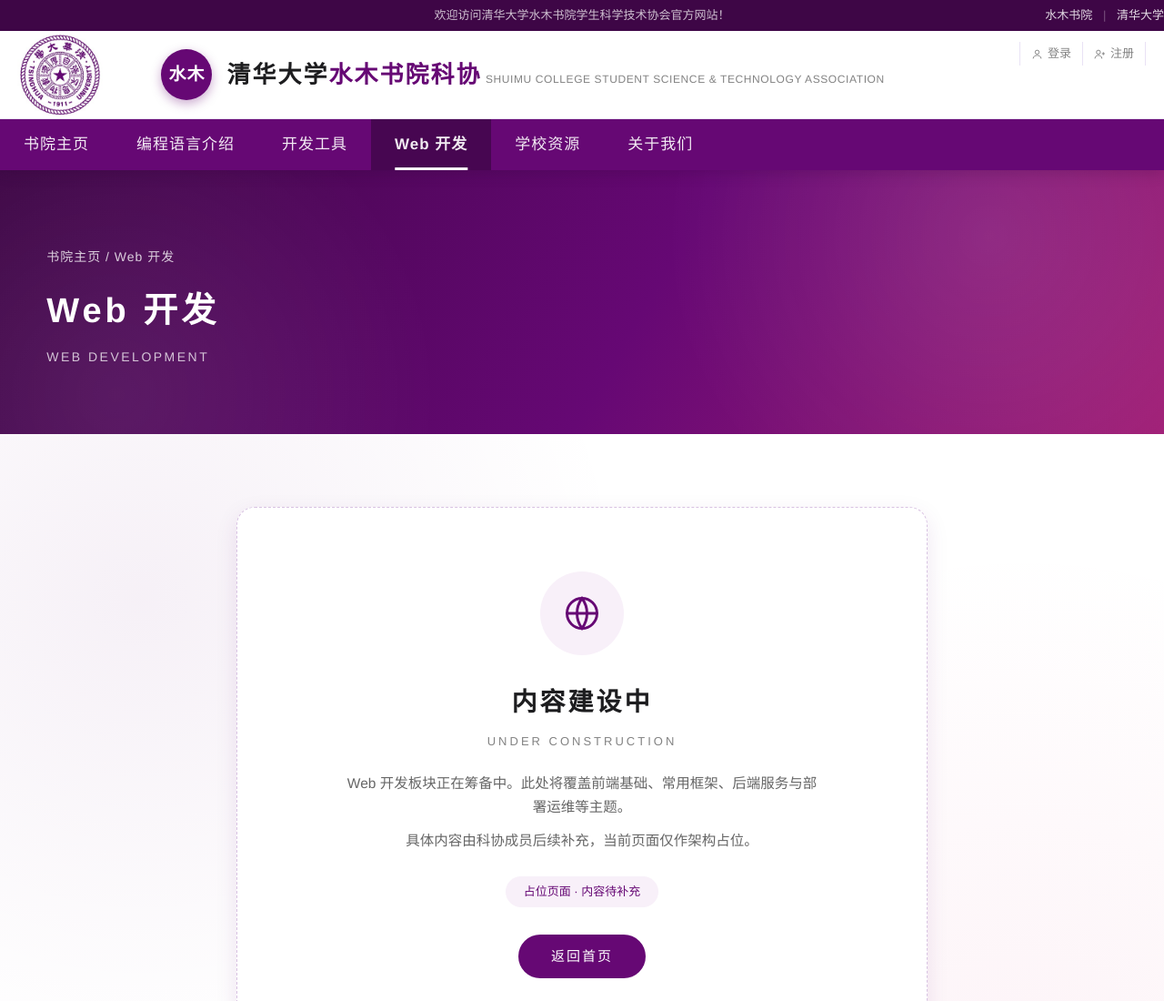
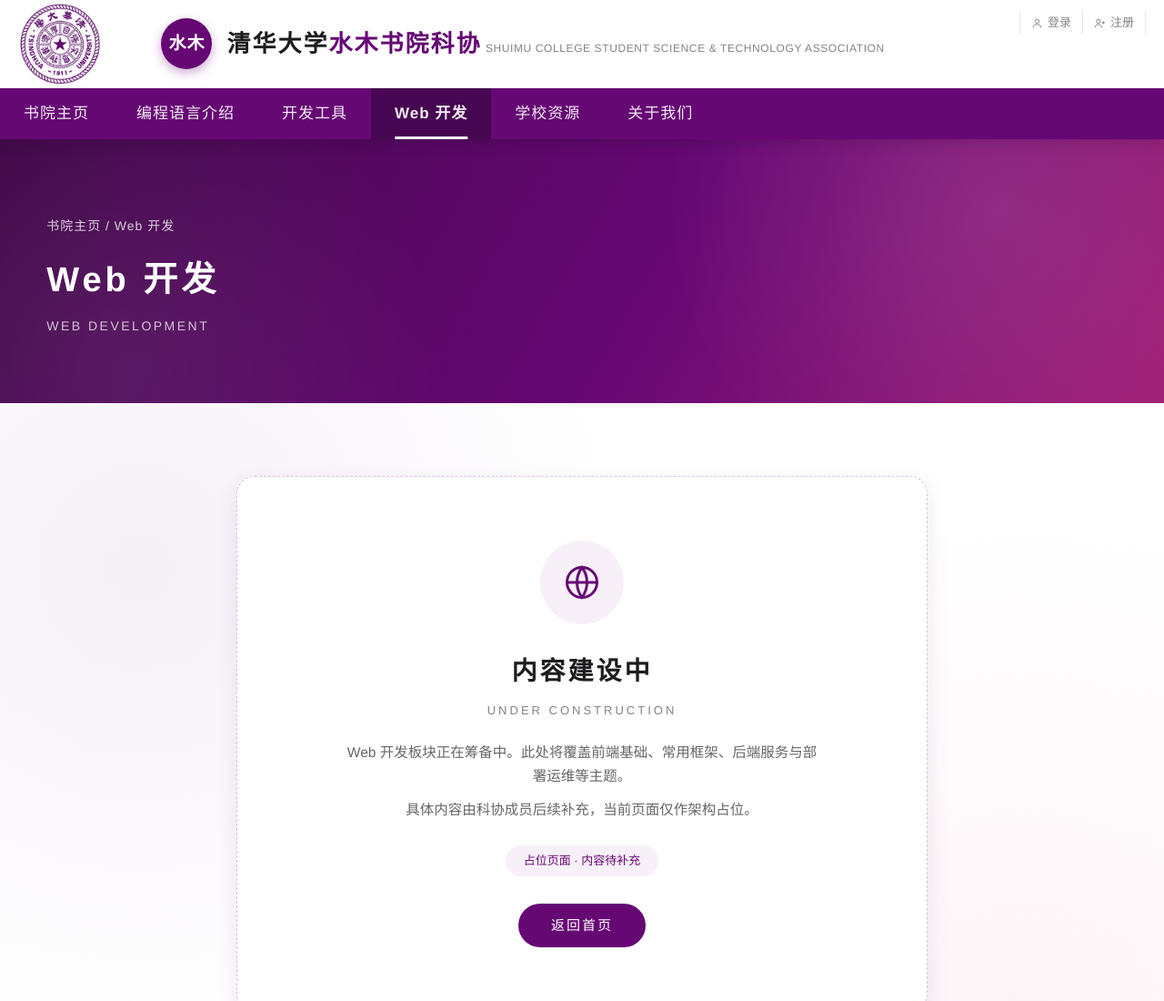
Before and after one commit to ZMJJKK123-hub/shuimu-college-web, a website with bundled scripts: page site/web/index.html in a window 1280 px wide. Shown: the top 1100 px of the page at 91% size. Built offline with nearby package versions, Linux system fonts and the light colour scheme.

Commit message:
新增顶部欢迎条一次性收起服务：滚出视口后永久隐藏（全站 6 内容页）
用户拍板（两点均经确认）：① 全站 6 个内容页行为一致（非仅首页）——按
"谁使用谁挂载"原则，JS 放公共区 services/ 并全站挂载；② 触发时机为
"滚出视野即锁定"（欢迎条底部刚越过视口顶部那一刻），而非滑动阈值。

新增 services/topbar.service.ts（守卫+控制器模式，与 nav/backtop 同构）：
- createTopbarService(root, logger)：root 缺失告警并返回空实现
- 控制器：scroll 被动监听 → getBoundingClientRect().bottom <= 0 判定滚出
  视野 → 加 .gone 类（高度 34→0 平滑收起）并解绑监听，此后上滑不再重现；
  start 幂等、destroy 可重入（解绑 + 取消延迟复检）
- 兜底：浏览器刷新恢复滚动位置可能晚于 DOMContentLoaded 且不触发 scroll
  事件，绑定后 setTimeout(0) 复检一次

配套接线：
- types.d.ts：SMSKNamespace 增 createTopbarService；AppHandle.services 增 topbar
- main.ts：按 nav/backtop 既有模式装配启动；头注加载顺序补 topbar
- layout.css：.topbar 补固定高度 34px + overflow:hidden + 0.3s 高度过渡，
  新增 .topbar.gone { height: 0 } 规则
- 6 个内容页：auth.service.js 之前插入 topbar.service.js 脚本标签
- README：services/ 服务清单修正（banner 实际在 index/assets，剔除并补 topbar）

验证：tsc 0 错；首页+about 实测——初始可见 34px → 下滑后 gone 高度归零 →
上滑回顶保持隐藏 → 全新加载重新出现；全站 213 个本地链接有效

已知问题（用户反馈，待下轮修复）：① 刷新停留在页面中部时启动即收起，
导致"强刷也调不出顶部栏"；② 强刷后页面先跳底部再平滑上滑（疑似
scroll-behavior:smooth 与滚动位置恢复相互作用的既有问题被本次改动暴露）

```diff
--- a/site/assets/css/common/layout.css
+++ b/site/assets/css/common/layout.css
@@ -9,7 +9,12 @@
   background: var(--purple-dark);
   color: rgba(255, 255, 255, 0.75);
   font-size: 13px;
+  height: 34px;
+  overflow: hidden;
+  transition: height 0.3s ease;
 }
+/* 一次性收起：滚出视口后由 topbar.service.js 加 .gone，高度归零且不再重现 */
+.topbar.gone { height: 0; }
 .topbar .container {
   display: flex;
   justify-content: space-between;
--- a/site/assets/js/main.ts
+++ b/site/assets/js/main.ts
@@ -7,7 +7,7 @@
  *   assets/js: config/site.config.js → infrastructure/errors.js
  *   → infrastructure/dom.js → infrastructure/logger.js
  *   → services/nav.service.js → services/nav-collapse.service.js
- *   → services/backtop.service.js
+ *   → services/topbar.service.js → services/backtop.service.js
  *   → 各内容页另载 user/assets/auth.service.js（登录态，全站内容页）
  *   → 首页另载 index/assets/banner.service.js（板块专属）
  *     与 data/banners.js（轮播数据）→ 本文件
@@ -69,6 +69,10 @@
     SMSK.createNavCollapseService(SMSK.qs('.mainnav'), cfg.navCollapse, logger);
   navCollapseService.start();
 
+  // 顶部欢迎条：一次性收起服务（滚出视口后永久隐藏，全站内容页生效）
+  const topbarService = SMSK.createTopbarService(SMSK.qs('.topbar'), logger);
+  topbarService.start();
+
   // 轮播：首页专属服务（index/assets/banner.service.js 与 data/banners.js 仅首页加载），
   // 未加载该服务的页面降级为空实现（与"无轮播节点返回空实现"同语义）
   const bannerService: ServiceLifecycle = SMSK.createBannerService
@@ -93,6 +97,7 @@
     services: {
       nav: navService,
       navCollapse: navCollapseService,
+      topbar: topbarService,
       banner: bannerService,
       auth: authService,
       backtop: backtopService
--- /dev/null
+++ b/site/assets/js/services/topbar.service.ts
@@ -0,0 +1,79 @@
+/**
+ * ============================================================================
+ * 模块：业务行为层 / 顶部欢迎条一次性收起服务（services/topbar.service.ts）
+ * 职责：顶部欢迎条（.topbar）滚出视口后永久收起——一旦其底部越过视口顶部
+ *       即加 .gone 类（高度动画到 0，样式见 common/layout.css）并解绑监听，
+ *       此后无论如何上滑都不再重现（"只出现一次"，每次页面加载计一次；
+ *       刷新或新开页面则重新出现）。刷新后停留在页面中部时加载即立即收起。
+ * 依赖：errors.ts / dom.ts（SMSK.on 的解绑句柄）/ logger.ts（均需先于本文件加载）。
+ * 类型：ServiceLifecycle 见 assets/js/types.d.ts。
+ * 挂载：window.SMSK.createTopbarService（工厂）；由 main.ts 装配启动。
+ * ============================================================================
+ */
+window.SMSK = window.SMSK || ({} as SMSKNamespace);
+
+/** TOPBAR_GONE_CLASS —— 永久收起状态类名（样式见 common/layout.css 的 .topbar.gone） */
+const TOPBAR_GONE_CLASS = 'gone';
+
+/**
+ * createTopbarService —— 顶部欢迎条服务工厂（契约守卫层）
+ * 输入：root 欢迎条节点（.topbar）；logger 统一日志器
+ * 返回：ServiceLifecycle；root 缺失时告警并返回空实现（不中断页面其余服务）
+ */
+function createTopbarService(
+  root: HTMLElement | null,
+  logger: Logger
+): ServiceLifecycle {
+  if (!root) {
+    logger.warn('topbar', '顶部欢迎条节点缺失（.topbar），一次性收起跳过');
+    return { start: function () {}, destroy: function () {} };
+  }
+  return _createTopbarController(root, logger);
+}
+
+/** _createTopbarController —— 内部控制器（参数已经工厂守卫，非空确定）
+ * 生命周期：start 幂等（重复调用不重复绑定）；destroy 可重入（解绑滚动监听并取消延迟复检） */
+function _createTopbarController(root: HTMLElement, logger: Logger): ServiceLifecycle {
+  let unbindScroll: Unbind | null = null;
+  let recheckTimer: ReturnType<typeof setTimeout> | null = null;
+  let dismissed = false;
+
+  /** isOutOfView —— 内部辅助：欢迎条底部是否已越过视口顶部（滚出视野判定） */
+  function isOutOfView(): boolean {
+    return root.getBoundingClientRect().bottom <= 0;
+  }
+
+  /** dismiss —— 内部辅助：永久收起（加类 + 解绑 + 置状态；幂等只执行一次） */
+  function dismiss(): void {
+    if (dismissed) { return; }
+    dismissed = true;
+    root.classList.add(TOPBAR_GONE_CLASS);
+    if (unbindScroll) { unbindScroll(); unbindScroll = null; }
+    if (recheckTimer !== null) { clearTimeout(recheckTimer); recheckTimer = null; }
+    logger.debug('topbar', '欢迎条已滚出视野，永久收起');
+  }
+
+  return {
+    start: function (): void {
+      if (unbindScroll || dismissed) { return; }
+      if (isOutOfView()) {
+        // 刷新后停留在页面中部（浏览器恢复滚动位置）：加载即视为已消失
+        dismiss();
+        return;
+      }
+      unbindScroll = SMSK.on(window, 'scroll', function (): void {
+        if (isOutOfView()) { dismiss(); }
+      }, { passive: true });
+      // 兜底复检：部分浏览器在 DOMContentLoaded 之后才恢复滚动位置（不触发 scroll 事件）
+      recheckTimer = setTimeout(function (): void {
+        if (isOutOfView()) { dismiss(); }
+      }, 0);
+    },
+    destroy: function (): void {
+      if (unbindScroll) { unbindScroll(); unbindScroll = null; }
+      if (recheckTimer !== null) { clearTimeout(recheckTimer); recheckTimer = null; }
+    }
+  };
+}
+
+window.SMSK.createTopbarService = createTopbarService;
--- a/site/assets/js/types.d.ts
+++ b/site/assets/js/types.d.ts
@@ -104,6 +104,7 @@
   services: {
     nav: NavServiceApi;
     navCollapse: ServiceLifecycle;
+    topbar: ServiceLifecycle;
     banner: ServiceLifecycle;
     auth: ServiceLifecycle;
     backtop: ServiceLifecycle;
@@ -138,6 +139,8 @@
   /** 导航收起（services/nav-collapse.service.ts 挂载） */
   resolveNavState: typeof resolveNavState;
   createNavCollapseService: typeof createNavCollapseService;
+  /** 顶部欢迎条一次性收起（services/topbar.service.ts 挂载） */
+  createTopbarService: typeof createTopbarService;
   /** 返回顶部（services/backtop.service.ts 挂载） */
   createBacktopService: typeof createBacktopService;
   /** 登录态（user/assets/auth.service.ts，全站内容页加载；main.ts 对未加载页降级空实现） */
--- a/site/web/index.html
+++ b/site/web/index.html
@@ -161,6 +161,7 @@
   <script src="../assets/js/services/nav.service.js"></script>
   <script src="../assets/js/services/backtop.service.js"></script>
   <script src="../assets/js/services/nav-collapse.service.js"></script>
+  <script src="../assets/js/services/topbar.service.js"></script>
   <script src="../user/assets/auth.service.js"></script>
   <script src="../assets/js/main.js"></script>
 </body>
```
Also changed, not shown: site/about/index.html (+1 -0 lines), site/essentials/index.html (+1 -0 lines), site/index/index.html (+1 -0 lines), site/languages/index.html (+1 -0 lines), site/tools/index.html (+1 -0 lines), README.md.
